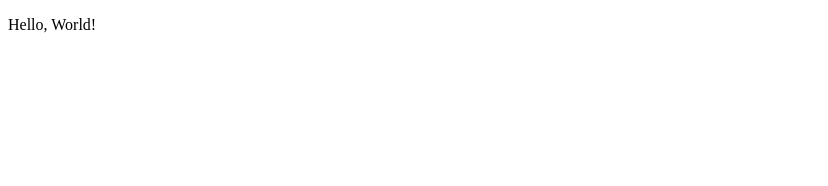
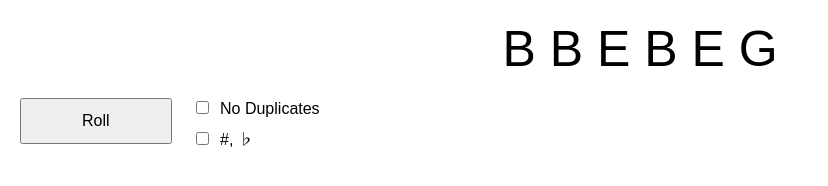
Before and after one commit to cheese15g/cheese15g.github.io, a plain HTML site: page index.html in a window 1280 px wide. Shown: the whole page, without its empty margins (0-828 px from the left). Drawn offline with Linux system fonts and the light colour scheme.

Commit message:
Update index.html

```diff
--- a/index.html
+++ b/index.html
@@ -1,12 +1,74 @@
 <!DOCTYPE html>
-<html lang="en">
+<html lang="ko">
 <head>
-	<meta charset="UTF-8">
-	<meta http-equiv="X-UA-Compatible" content="IE=edge">
-	<meta name="viewport" content="width=device-width, initial-scale=1.0">
-	<title>Portfolio</title>
+  <meta charset="UTF-8">
+  <meta name="viewport" content="width=device-width, initial-scale=1.0">
+  <title>Pick 6</title>
+  <style>
+    body { font-family: 'Malgun Gothic', sans-serif; margin:20px; }
+    button { padding:12px 60px; font-size:16px; vertical-align:top; }
+    #out { margin-bottom:20px; font-size:50px; word-break:break-word; text-align:center; }
+    label { font-size:16px; margin-left:4px; }
+    .controls { display:flex; align-items:flex-start; margin-top:20px; }
+    .checkbox-wrapper { margin-left:20px; }
+    .checkbox-wrapper div { margin-bottom:8px; }
+  </style>
 </head>
 <body>
-  <p>Hello, World!</p>
+  <div id="out"></div>
+  <div class="controls">
+    <div>
+      <button id="rollBtn">Roll</button>
+    </div>
+    <div class="checkbox-wrapper">
+      <div>
+        <input type="checkbox" id="chkDup">
+        <label for="chkDup">No Duplicates</label>
+      </div>
+      <div>
+        <input type="checkbox" id="chkScale">
+        <label for="chkScale">#, ♭</label>
+      </div>
+    </div>
+  </div>
+
+  <script>
+    document.addEventListener("DOMContentLoaded", function() {
+      const pool = ["A","B","C","D","E","F","G"];
+      const poolAlt = ["C","C#","D♭","D","D#","E♭","E","F","F#","G♭","G","G#","A♭","A","A#","B♭","B"];
+
+      function pick() {
+        const chkDup = document.getElementById("chkDup").checked;
+        const chkScale = document.getElementById("chkScale").checked;
+
+        const curPool = chkScale ? [...poolAlt] : [...pool];
+        const poolSize = curPool.length;
+
+        let result = [];
+
+        if (chkDup) {
+          // 중복 불허
+          let arr = [...curPool];
+          for (let i = 0; i < 6; i++) {
+            const idx = Math.floor(Math.random() * (poolSize - i));
+            result.push(arr[idx]);
+            arr[idx] = arr[poolSize - 1 - i];
+          }
+        } else {
+          // 중복 허용
+          for (let i = 0; i < 6; i++) {
+            const idx = Math.floor(Math.random() * poolSize);
+            result.push(curPool[idx]);
+          }
+        }
+
+        document.getElementById("out").innerText = result.join(' ');
+      }
+
+      document.getElementById("rollBtn").addEventListener("click", pick);
+
+      pick(); // 초기 실행
+    });
+  </script>
 </body>
 </html>
```
